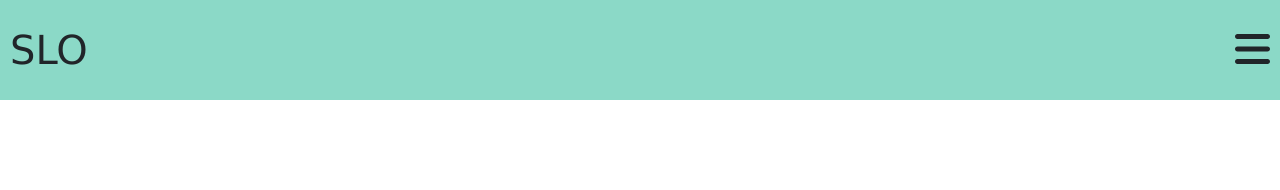
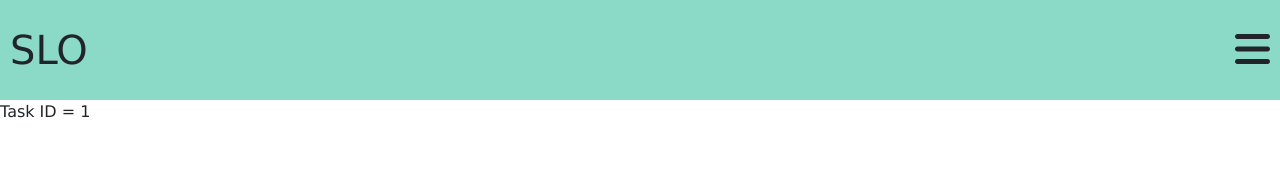
Before and after one commit to landonvance1/smolstep, an Angular app in the folder smolstep/: page /doTask/1 in a window 1280 px wide. Before the commit this address led to /. Shown: the top 190 px of the page. Built offline with nearby package versions, Linux system fonts and the light colour scheme.

Commit message:
added route parameter to do tasks

```diff
--- a/smolstep/src/app/app-routing.module.ts
+++ b/smolstep/src/app/app-routing.module.ts
@@ -4,7 +4,7 @@ import { DoTaskPageComponent } from './do-task-page/do-task-page.component';
 import { LandingContentComponent } from './landing-content/landing-content.component';
 
 const routes: Routes = [
-  { path: 'doTask', component: DoTaskPageComponent },
+  { path: 'doTask/:id', component: DoTaskPageComponent },
   { path: '', component: LandingContentComponent }
 ];
 
--- a/smolstep/src/app/do-task-page/do-task-page.component.html
+++ b/smolstep/src/app/do-task-page/do-task-page.component.html
@@ -1 +1 @@
-<p>just do the things (do task page)</p>
+<p>Task ID = {{ taskId }}</p>
--- a/smolstep/src/app/do-task-page/do-task-page.component.ts
+++ b/smolstep/src/app/do-task-page/do-task-page.component.ts
@@ -1,4 +1,5 @@
 import { Component, OnInit } from '@angular/core';
+import { Router, ActivatedRoute, ParamMap } from '@angular/router';
 
 @Component({
   selector: 'app-do-task-page',
@@ -7,9 +8,16 @@ import { Component, OnInit } from '@angular/core';
 })
 export class DoTaskPageComponent implements OnInit {
 
-  constructor() { }
+  taskId: number;
+
+  constructor(private route: ActivatedRoute, private router: Router) {
+    this.taskId = 0;
+  }
 
   ngOnInit(): void {
+    this.route.paramMap.subscribe((params: ParamMap) => {
+      this.taskId = Number(params.get('id'));
+    });
   }
 
 }
--- a/smolstep/src/app/landing-content/landing-content.component.html
+++ b/smolstep/src/app/landing-content/landing-content.component.html
@@ -1,6 +1,6 @@
 <div class="main">
     <div class="row g-0">
-        <button type="button" class="btn col doTaskButton" routerLink="/doTask" routerLinkActive="active">Do a Task</button>
+        <button type="button" class="btn col doTaskButton" [routerLink]="['/doTask', 1]" routerLinkActive="active">Do a Task</button>
         <button type="button" class="btn col addTaskButton">Add a Task</button>
     </div>
 </div>
```
